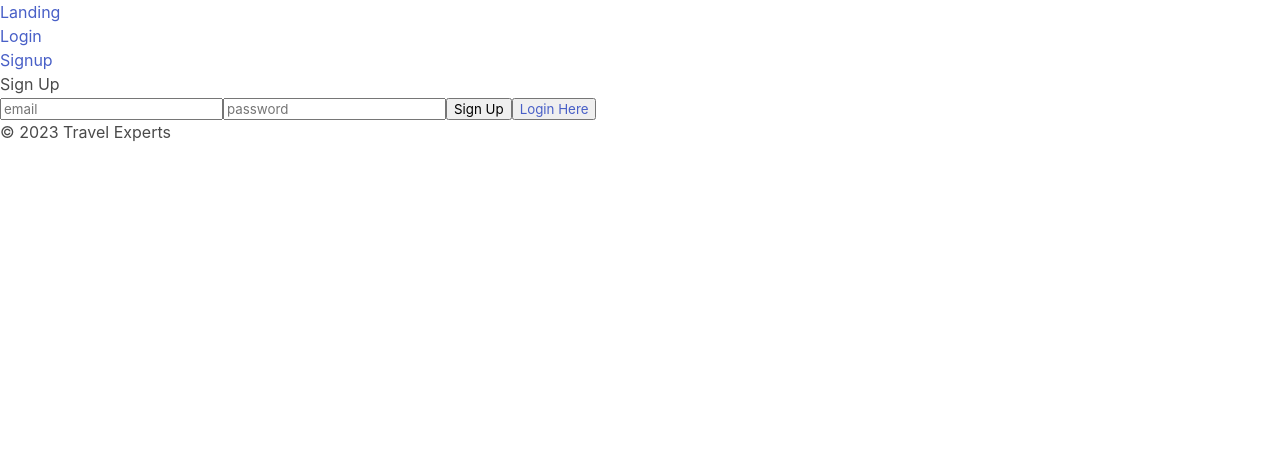
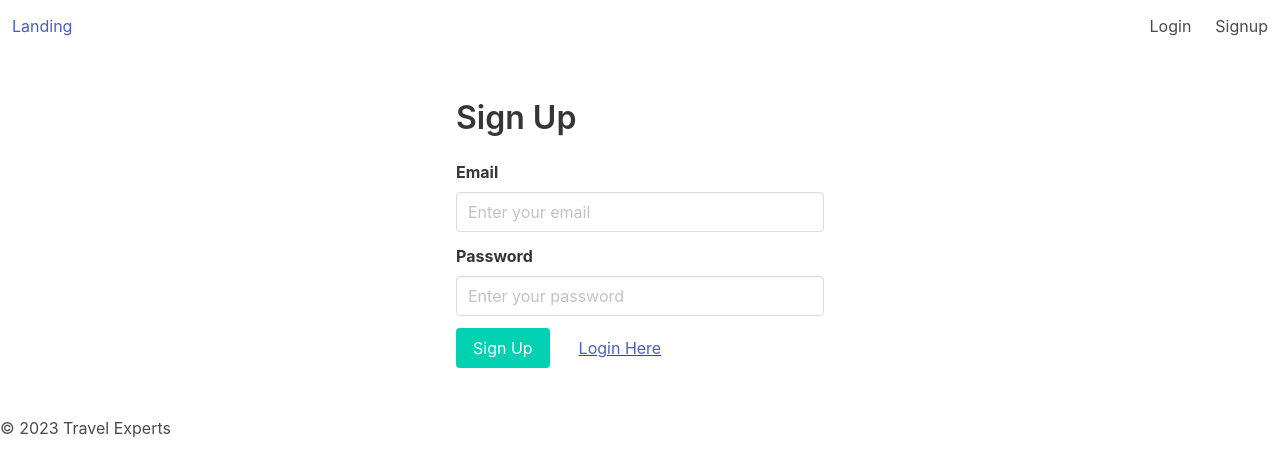
Before and after one commit to MarkusCDev/Travel-Experts, a React (Create React App) app: page /signup in a window 1280 px wide. Shown: the top 474 px of the page. Built offline with nearby package versions, Linux system fonts and the light colour scheme; no server answers.

Commit message:
Styling added to pages

```diff
--- a/src/components/ChatGpt.jsx
+++ b/src/components/ChatGpt.jsx
@@ -18,19 +18,30 @@ const ChatGpt = () => {
   };
 
   return (
-    <div>
-      <h1>ChatGpt Destination Recommendation</h1>
+    <div className="container">
+      <h1 className="title">ChatGpt Destination Recommendation</h1>
       <form className="form" onSubmit={handleSubmit}>
+        <div className="field has-addons">
+          <div className="control is-expanded">
             <input
+              className="input"
               type="text"
               placeholder="Enter feature"
               value={prompt}
               onChange={(e) => setPrompt(e.target.value)}
             />
-        <button type="submit">Send</button>
+          </div>
+          <div className="control">
+            <button className="button is-primary" type="submit">
+              Send
+            </button>
+          </div>
+        </div>
       </form>
       <div>
-        <p>{response ? response : "Enter any travel desination feature..."}</p>
+        <p className="response">
+          {response ? response : "Enter any travel destination feature..."}
+        </p>
       </div>
     </div>
   );
--- a/src/components/Login.jsx
+++ b/src/components/Login.jsx
@@ -19,25 +19,53 @@ const Login = () => {
   };
 
   return (
-    <div className="signin-container">
+    <section className="section">
+      <div className="container">
+        <div className="columns is-centered">
+          <div className="column is-one-third">
+            <h1 className="title">Log In</h1>
             <form onSubmit={handleSubmit}>
-        <h1>Log In</h1>
+              <div className="field">
+                <label className="label">Email</label>
+                <div className="control">
                   <input
+                    className="input"
                     type="email"
-          placeholder="email"
+                    placeholder="Enter your email"
                     value={email}
                     onChange={(e) => setEmail(e.target.value)}
                   />
+                </div>
+              </div>
+              <div className="field">
+                <label className="label">Password</label>
+                <div className="control">
                   <input
+                    className="input"
                     type="password"
-          placeholder="password"
+                    placeholder="Enter your password"
                     value={password}
                     onChange={(e) => setPassword(e.target.value)}
                   />
-        <button type="submit">Log In</button>
-        <button><Link to="/signup">Signup Here</Link></button>
+                </div>
+              </div>
+              <div className="field is-grouped">
+                <div className="control">
+                  <button className="button is-primary" type="submit">
+                    Log In
+                  </button>
+                </div>
+                <div className="control">
+                  <button className="button is-text">
+                    <Link to="/signup">Sign Up Here</Link>
+                  </button>
+                </div>
+              </div>
             </form>
           </div>
+        </div>
+      </div>
+    </section>
   );
 };
 
--- a/src/components/Map.jsx
+++ b/src/components/Map.jsx
@@ -18,22 +18,28 @@ const Map = () => {
 
   return (
     <LoadScript googleMapsApiKey={process.env.REACT_APP_GOOGLE_API_KEY}>
-      <div>
+      <div style={{ display: "flex", alignItems: "center", marginBottom: "20px" }}>
         <input
           ref={inputRef}
           type="text"
+          className="input"
+          style={{ marginRight: "10px" }}
           placeholder="Format: latitude, longitude"
           onChange={handleInputChange}
         />
-        <button onClick={handleButtonClick}>Show Location</button>
+        <button className="button is-primary" onClick={handleButtonClick}>
+          Show Location
+        </button>
       </div>
-      <GoogleMap
-        mapContainerStyle={{ height: "400px", width: "600px" }}
-        center={position}
-        zoom={40}
-      >
-        <Marker position={position} />
-      </GoogleMap>
+      <div style={{ height: "400px", width: "600px" }}>
+        <GoogleMap
+          mapContainerStyle={{ height: "100%", width: "100%" }}
+          center={position}
+          zoom={12}
+        >
+          <Marker position={position} />
+        </GoogleMap>
+      </div>
     </LoadScript>
   );
 };
--- a/src/components/Navbar.jsx
+++ b/src/components/Navbar.jsx
@@ -1,43 +1,71 @@
-import React from 'react'
-import { Link } from 'react-router-dom'
-import { useUserAuth } from './UserAuth'
+import React from 'react';
+import { Link } from 'react-router-dom';
+import { useUserAuth } from './UserAuth';
 
 const Navbar = () => {
-
   const { user, logOut } = useUserAuth();
 
   const handleLogOut = async () => {
     try {
       await logOut();
-      console.log("Logged Out Successfully");
+      console.log('Logged Out Successfully');
     } catch (err) {
-      console.log(err, "Logged Out Unsuccessful");
+      console.log(err, 'Logged Out Unsuccessful');
     }
   };
 
-    if (!user) {
+  if (!user) {
     return (
-        <nav>
-            <ul>
-                <li><Link to="/">Landing</Link></li>
-                <li><Link to="/login">Login</Link></li>
-                <li><Link to="/signup">Signup</Link></li>
-            </ul>
-        </nav>
-    )
-    }
+      <nav className="navbar" role="navigation" aria-label="main navigation">
+        <div className="navbar-brand">
+          <Link className="navbar-item" to="/">
+            Landing
+          </Link>
+        </div>
 
-    return (
-        <nav>
-            <ul>
-                <li><Link to="/home">Home</Link></li>
-                <li><Link to="/blogs">Blogs</Link></li>
-                <li><Link to="/reviews">Reviews</Link></li>
-                <li><Link to="/account">Account</Link></li>
-            </ul>
-                <button onClick={handleLogOut}>Logout</button>
-        </nav>
-    )
-}
+        <div className="navbar-menu">
+          <div className="navbar-end">
+            <Link className="navbar-item" to="/login">
+              Login
+            </Link>
+            <Link className="navbar-item" to="/signup">
+              Signup
+            </Link>
+          </div>
+        </div>
+      </nav>
+    );
+  }
 
-export default Navbar
+  return (
+    <nav className="navbar" role="navigation" aria-label="main navigation">
+      <div className="navbar-brand">
+        <Link className="navbar-item" to="/home">
+          Home
+        </Link>
+      </div>
+
+      <div className="navbar-menu">
+        <div className="navbar-start">
+          <Link className="navbar-item" to="/blogs">
+            Blogs
+          </Link>
+          <Link className="navbar-item" to="/reviews">
+            Reviews
+          </Link>
+        </div>
+
+        <div className="navbar-end">
+          <Link className="navbar-item" to="/account">
+            Account
+          </Link>
+          <button className="button is-danger" onClick={handleLogOut}>
+            Logout
+          </button>
+        </div>
+      </div>
+    </nav>
+  );
+};
+
+export default Navbar;
--- a/src/components/Signup.jsx
+++ b/src/components/Signup.jsx
@@ -10,7 +10,6 @@ const Signup = () => {
   const { signUp } = useUserAuth();
   const navigate = useNavigate();
 
-
   const handleSubmit = async (e) => {
     e.preventDefault();
     try {
@@ -22,39 +21,66 @@ const Signup = () => {
     }
   };
 
-  const addUserdata = async (e) => {
+  const addUserdata = async () => {
+    try {
       await setDoc(doc(db, "Users", email), {
         email,
         blogs: [],
-    })
-      .then((docRef) => {
-        console.log("Document Id:", docRef.id);
-      })
-      .catch((error) => {
+      });
+      console.log("Document added successfully");
+    } catch (error) {
       console.log("Error adding document:", error);
-      });
+    }
   };
 
   return (
-    <div className="signin-container">
+    <section className="section">
+      <div className="container">
+        <div className="columns is-centered">
+          <div className="column is-one-third">
+            <h1 className="title">Sign Up</h1>
             <form onSubmit={handleSubmit}>
-        <h1>Sign Up</h1>
+              <div className="field">
+                <label className="label">Email</label>
+                <div className="control">
                   <input
+                    className="input"
                     type="email"
-          placeholder="email"
+                    placeholder="Enter your email"
                     value={email}
                     onChange={(e) => setEmail(e.target.value)}
                   />
+                </div>
+              </div>
+              <div className="field">
+                <label className="label">Password</label>
+                <div className="control">
                   <input
+                    className="input"
                     type="password"
-          placeholder="password"
+                    placeholder="Enter your password"
                     value={password}
                     onChange={(e) => setPassword(e.target.value)}
                   />
-        <button type="submit">Sign Up</button>
-        <button><Link to="/login">Login Here</Link></button>
+                </div>
+              </div>
+              <div className="field is-grouped">
+                <div className="control">
+                  <button className="button is-primary" type="submit">
+                    Sign Up
+                  </button>
+                </div>
+                <div className="control">
+                  <button className="button is-text">
+                    <Link to="/login">Login Here</Link>
+                  </button>
+                </div>
+              </div>
             </form>
           </div>
+        </div>
+      </div>
+    </section>
   );
 };
 
--- a/src/pages/Home.jsx
+++ b/src/pages/Home.jsx
@@ -3,11 +3,16 @@ import ChatGpt from "../components/ChatGpt";
 import Map from "../components/Map";
 
 const Home = () => {
-
   return (
-    <div>
-      <Map />
-      <ChatGpt />
+    <div className="container">
+      <div className="columns is-centered">
+        <div className="column is-half">
+          <Map />
+        </div>
+        <div className="column is-half">
+          <ChatGpt />
+        </div>
+      </div>
     </div>
   );
 };
```
Also changed, not shown: src/pages/Blogs.jsx (+57 -17 lines). Lines whose indentation alone changed are shown as unchanged.
